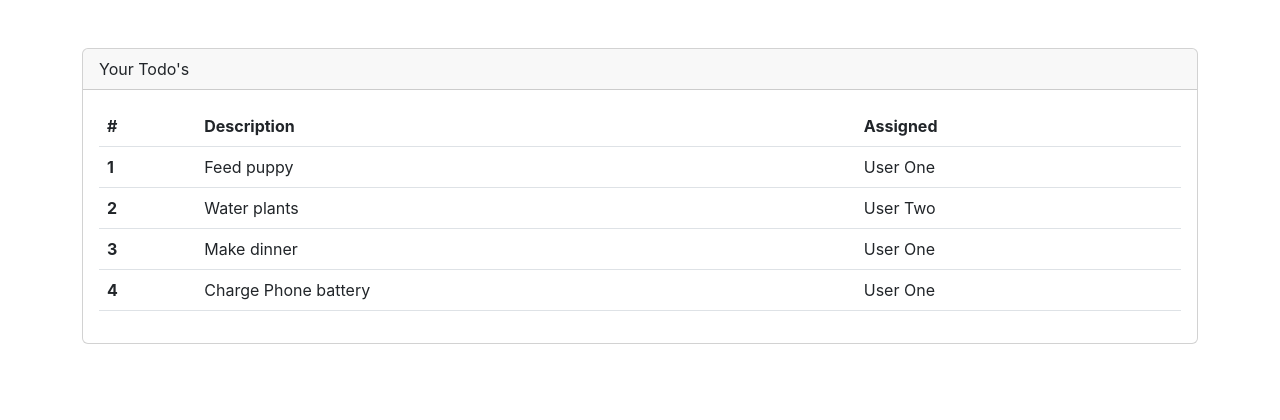
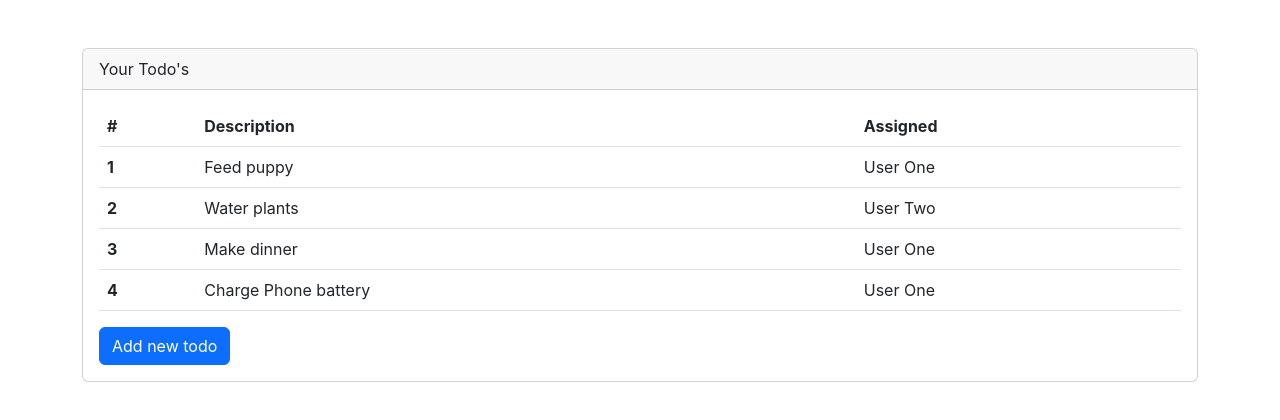
Before and after one commit to Gaurav-sahal/learn-react, a React (Create React App) app: page / in a window 1280 px wide. Shown: the top 420 px of the page. Built offline with nearby package versions, Linux system fonts and the light colour scheme.

Commit message:
Handling data using React State

```diff
--- a/src/App.js
+++ b/src/App.js
@@ -1,14 +1,26 @@
+import React, {useState} from 'react'
 import './App.css';
 import TodoTable from './components/TodoTable';
 
 function App() {
 
-  const todos = [
+  const [todos, setTodos] = useState([
     {rowNumber: 1, rowDescription: 'Feed puppy', rowAssigned: 'User One'},
     {rowNumber: 2, rowDescription: 'Water plants', rowAssigned: 'User Two'},
     {rowNumber: 3, rowDescription: 'Make dinner', rowAssigned: 'User One'},
     {rowNumber: 4, rowDescription: 'Charge Phone battery', rowAssigned: 'User One'}
-  ]
+  ])
+
+  const addTodo = () => {
+    if (todos.length > 0) {
+      const newTodo = {
+        rowNumber: todos.length + 1,
+        rowDescription: 'New Todo',
+        rowAssigned: 'User Three'
+      }
+      setTodos(todos => [...todos, newTodo]);
+    }
+  }
 
   return (
     <div className='mt-5 container'>
@@ -18,6 +30,9 @@
         </div>
         <div className='card-body'>
           <TodoTable todos={todos}/>
+          <button className='btn btn-primary' onClick={addTodo}>
+            Add new todo
+          </button>
         </div>
       </div>
     </div>
```
